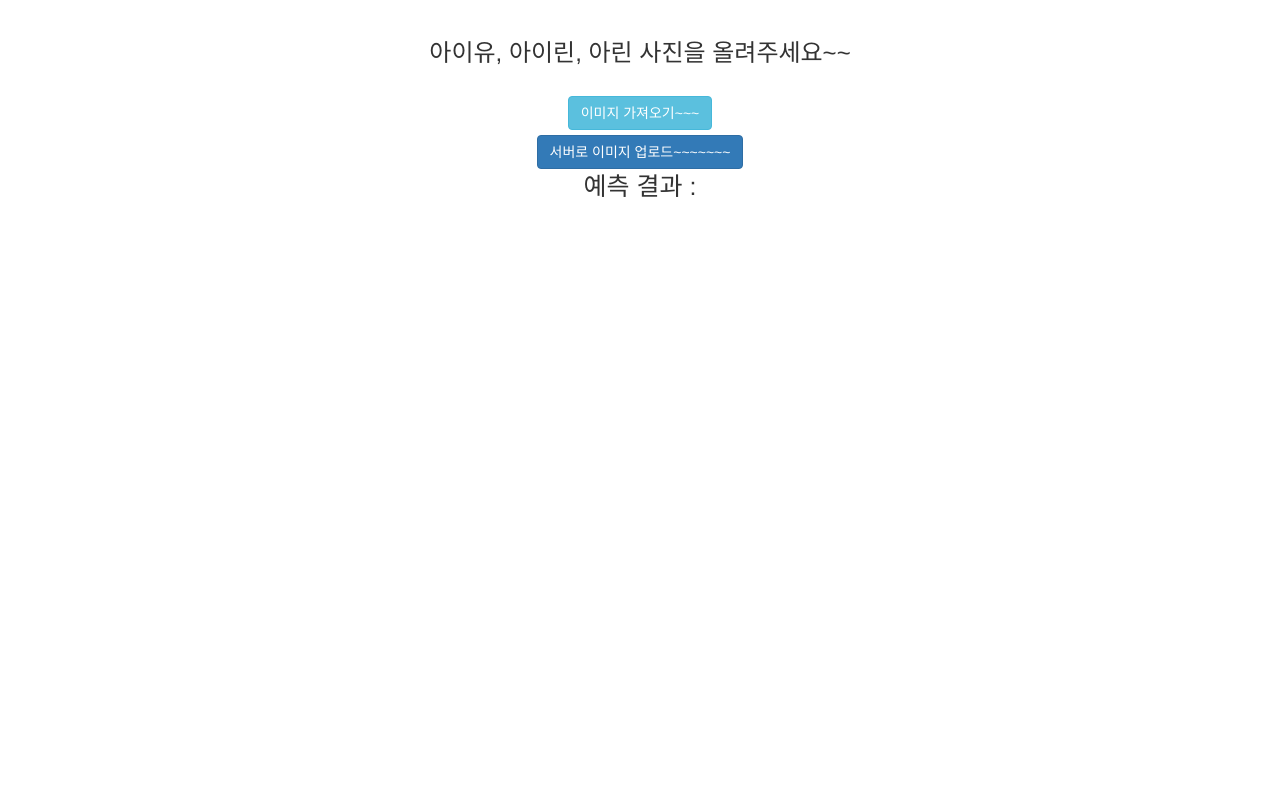
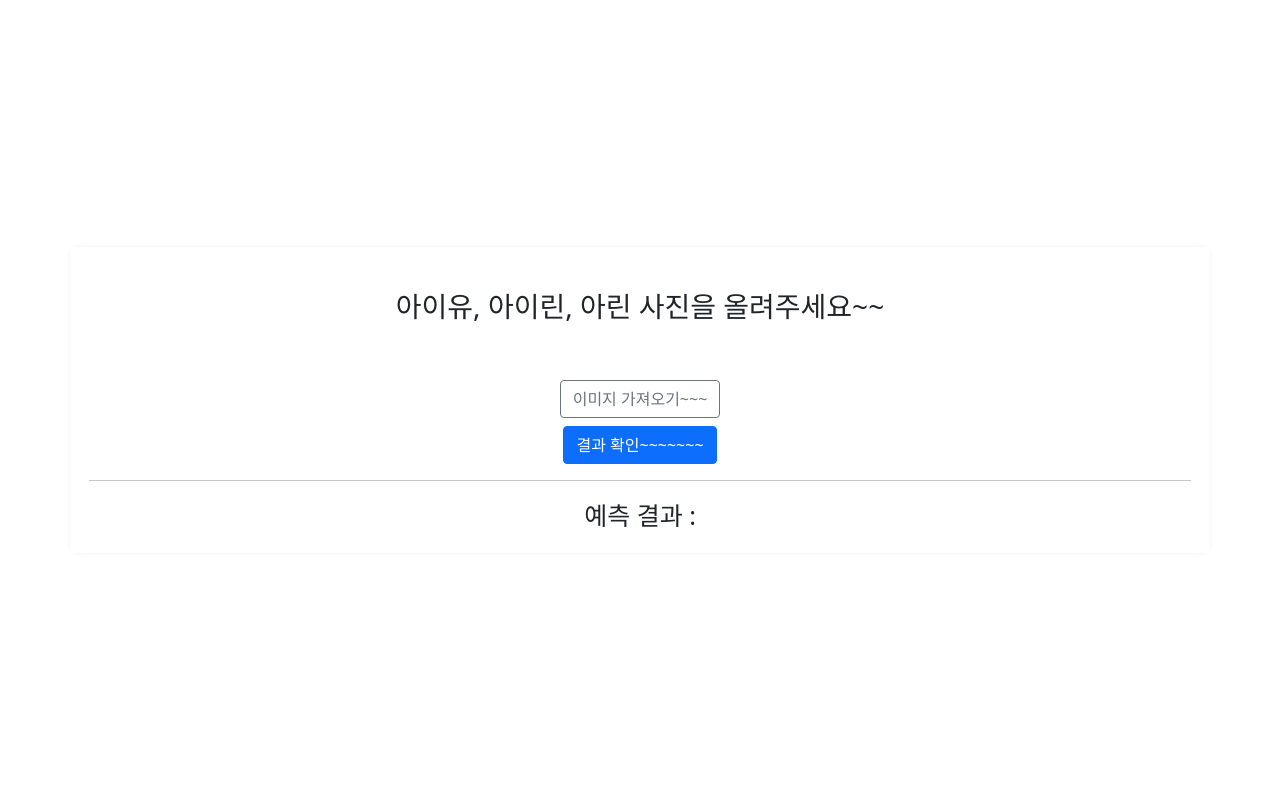
Before and after one commit to woduq1414/idol-classifier, a FastAPI app: page /upload in a window 1280 px wide. Run offline with FastAPI, Linux system fonts and the light colour scheme; some libraries are stand-ins or nearby versions.

Commit message:
html 좀 변경

```diff
--- a/run.py
+++ b/run.py
@@ -37,6 +37,8 @@ async def upload_form(request: Request):
     return templates.TemplateResponse("upload.html", {"request": request})
 
 
+
+
 @app.post("/upload-image")
 async def upload_image(request: Request):
     # req_body = request.body()
@@ -52,7 +54,7 @@ async def upload_image(request: Request):
     # print(faces)
     # 얼굴 인식
 
-    faces = sorted(faces, key=lambda x: (x[2] - x[0]) * (x[3] - x[1]))
+    faces = sorted(faces, key=lambda x: (x[2] - x[0]) * (x[3] - x[1]), reverse=True)
 
     if len(faces) >= 1:
         face_location = faces[0]
--- a/static/default.css
+++ b/static/default.css
@@ -1,29 +1,77 @@
-.container {
-    max-width: 960px;
-    margin: 20px auto;
+#predictResult {
+    font-size: 25px;
+}
+
+.image_area {
+    position: relative;
 }
 
 img {
+    display: block;
     max-width: 100%;
 }
 
-.row,
 .preview {
     overflow: hidden;
+    width: 160px;
+    height: 160px;
+    margin: 10px;
+    border: 1px solid red;
 }
 
-.col {
-    float: left;
+.modal-lg {
+    max-width: 1000px !important;
 }
 
-.col-6 {
-    width: 50%;
+.overlay {
+    position: absolute;
+    bottom: 10px;
+    left: 0;
+    right: 0;
+    background-color: rgba(255, 255, 255, 0.5);
+    overflow: hidden;
+    height: 0;
+    transition: .5s ease;
+    width: 100%;
 }
 
-.col-3 {
-    width: 25%;
+.image_area:hover .overlay {
+    height: 50%;
+    cursor: pointer;
 }
 
-#predictResult {
-    font-size: 30px;
+.text {
+    color: #333;
+    font-size: 20px;
+    position: absolute;
+    top: 50%;
+    left: 50%;
+    -webkit-transform: translate(-50%, -50%);
+    -ms-transform: translate(-50%, -50%);
+    transform: translate(-50%, -50%);
+    text-align: center;
 }
+
+#uploaded_image {
+    max-width: 80%;
+}
+
+#content {
+    box-shadow: 0px 0px 8px -5px rgba(0, 0, 0, 0.3);
+    padding: 1.2rem;
+}
+
+html, body, main {
+    height: 100%;
+    width: 100%;
+}
+
+main {
+    justify-content: center;
+    flex-direction: column;
+    display: flex;
+}
+
+#uploadImageServer{
+    margin-top : 0.5rem;
+}
--- a/templates/upload.html
+++ b/templates/upload.html
@@ -1,102 +1,67 @@
 <!DOCTYPE html>
 <html>
 <head>
-    <title>업로드~~</title>
-    <link rel="stylesheet" href="https://maxcdn.bootstrapcdn.com/bootstrap/3.3.6/css/bootstrap.min.css"/>
+    <title>아이돌 분류기~</title>
+    <meta name="viewport" content="width=device-width, initial-scale=1.0">
+    <link href="https://cdn.jsdelivr.net/npm/bootstrap@5.0.0-beta3/dist/css/bootstrap.min.css" rel="stylesheet"
+          integrity="sha384-eOJMYsd53ii+scO/bJGFsiCZc+5NDVN2yr8+0RDqr0Ql0h+rP48ckxlpbzKgwra6" crossorigin="anonymous">
     <script src="https://ajax.googleapis.com/ajax/libs/jquery/2.2.0/jquery.min.js"></script>
-    <script src="https://maxcdn.bootstrapcdn.com/bootstrap/3.3.6/js/bootstrap.min.js"></script>
+    <script src="https://cdn.jsdelivr.net/npm/bootstrap@5.0.0-beta3/dist/js/bootstrap.bundle.min.js"
+            integrity="sha384-JEW9xMcG8R+pH31jmWH6WWP0WintQrMb4s7ZOdauHnUtxwoG2vI5DkLtS3qm9Ekf"
+            crossorigin="anonymous"></script>
     <link rel="stylesheet" href="https://unpkg.com/dropzone/dist/dropzone.css"/>
     <link href="https://unpkg.com/cropperjs/dist/cropper.css" rel="stylesheet"/>
     <script src="https://unpkg.com/dropzone"></script>
     <script src="https://unpkg.com/cropperjs"></script>
-
+    <link href="{{ url_for('static', path='/default.css') }}" rel="stylesheet">
     <style>
 
-        #predictResult {
-            font-size: 25px;
-        }
-
-        .image_area {
-            position: relative;
-        }
-
-        img {
-            display: block;
-            max-width: 100%;
-        }
-
-        .preview {
-            overflow: hidden;
-            width: 160px;
-            height: 160px;
-            margin: 10px;
-            border: 1px solid red;
-        }
-
-        .modal-lg {
-            max-width: 1000px !important;
-        }
-
-        .overlay {
-            position: absolute;
-            bottom: 10px;
-            left: 0;
-            right: 0;
-            background-color: rgba(255, 255, 255, 0.5);
-            overflow: hidden;
-            height: 0;
-            transition: .5s ease;
-            width: 100%;
-        }
-
-        .image_area:hover .overlay {
-            height: 50%;
-            cursor: pointer;
-        }
-
-        .text {
-            color: #333;
-            font-size: 20px;
-            position: absolute;
-            top: 50%;
-            left: 50%;
-            -webkit-transform: translate(-50%, -50%);
-            -ms-transform: translate(-50%, -50%);
-            transform: translate(-50%, -50%);
-            text-align: center;
-        }
 
     </style>
 </head>
 <body>
-<div class="container" align="center">
+<main>
+    <div class="container" align="center" id="content">
         <br/>
         <h3 align="center">아이유, 아이린, 아린 사진을 올려주세요~~</h3>
         <br/>
         <div class="row">
-        <div class="col-md-4">&nbsp;</div>
+            <div class="col-md-4"></div>
             <div class="col-md-4">
                 <div class="image_area">
                     <label for="upload_image">
                         <img src="" id="uploaded_image" class="img-responsive"/>
-                    <div class="btn btn-info">이미지 가져오기~~~</div>
-                    <input type="file" name="image" class="image" id="upload_image" style="display:none"/>
+                        <br>
+                        <div class="btn btn-outline-secondary">이미지 가져오기~~~</div>
+
+                        <input type="file" multiple accept="image/*" name="image" class="image" id="upload_image"
+                               style="display:none"/>
                     </label>
+                    <!--                    <br>-->
                     <br>
-                <div class="btn btn-primary" id="uploadImageServer">서버로 이미지 업로드~~~~~~~</div>
+                    <div class="btn btn-primary" id="uploadImageServer">결과 확인~~~~~~~</div>
 
                 </div>
+
+
+            </div>
+
+
+        </div>
+        <hr>
         <div id="predictResult">
             예측 결과 :
         </div>
     </div>
+</main>
 
 
-        <div class="modal fade" id="modal" tabindex="-1" role="dialog" aria-labelledby="modalLabel" aria-hidden="true">
+<div class="modal fade" id="modal" tabindex="-1" role="dialog" aria-labelledby="modalLabel"
+     aria-hidden="true">
     <div class="modal-dialog modal-lg" role="document">
         <div class="modal-content">
             <div class="modal-header">
-                        <h5 class="modal-title">이미지 자르기(얼굴 하나만 들어있게~~)</h5>
+                <h5 class="modal-title">이미지 자르기(한 사람 얼굴만 포함되게~~)</h5>
                 <button type="button" class="close" data-dismiss="modal" aria-label="Close">
                     <span aria-hidden="true">×</span>
                 </button>
@@ -120,7 +85,7 @@
         </div>
     </div>
 </div>
-    </div>
+
 </body>
 </html>
 
@@ -133,6 +98,10 @@
         var image = document.getElementById('sample_image');
 
         var cropper;
+
+        $("#upload_image").click(function () {
+            $("#upload_image").val("")
+        });
 
         $('#upload_image').change(function (event) {
             var files = event.target.files;
@@ -156,18 +125,6 @@
                 // aspectRatio: 1,
                 viewMode: 0,
                 initialAspectRatio: 1,
-                ready: function (e) {
-
-                    // this.cropper('setData', {
-                    //     height: $("#sample_image").css("height"),
-                    //     rotate: 0,
-                    //     scaleX: 1,
-                    //     scaleY: 1,
-                    //     width: $("#sample_image").css("width"),
-                    //     x: 0,
-                    //     y: 0
-                    // });
-                },
                 preview: '.preview'
             });
 
@@ -196,6 +153,7 @@
 
         $('#uploadImageServer').click(function () {
             let base64data = $("#uploaded_image").attr("src");
+
             $.ajax({
                 url: './upload-image',
                 method: 'POST',
```
Lines whose indentation alone changed are shown as unchanged.
